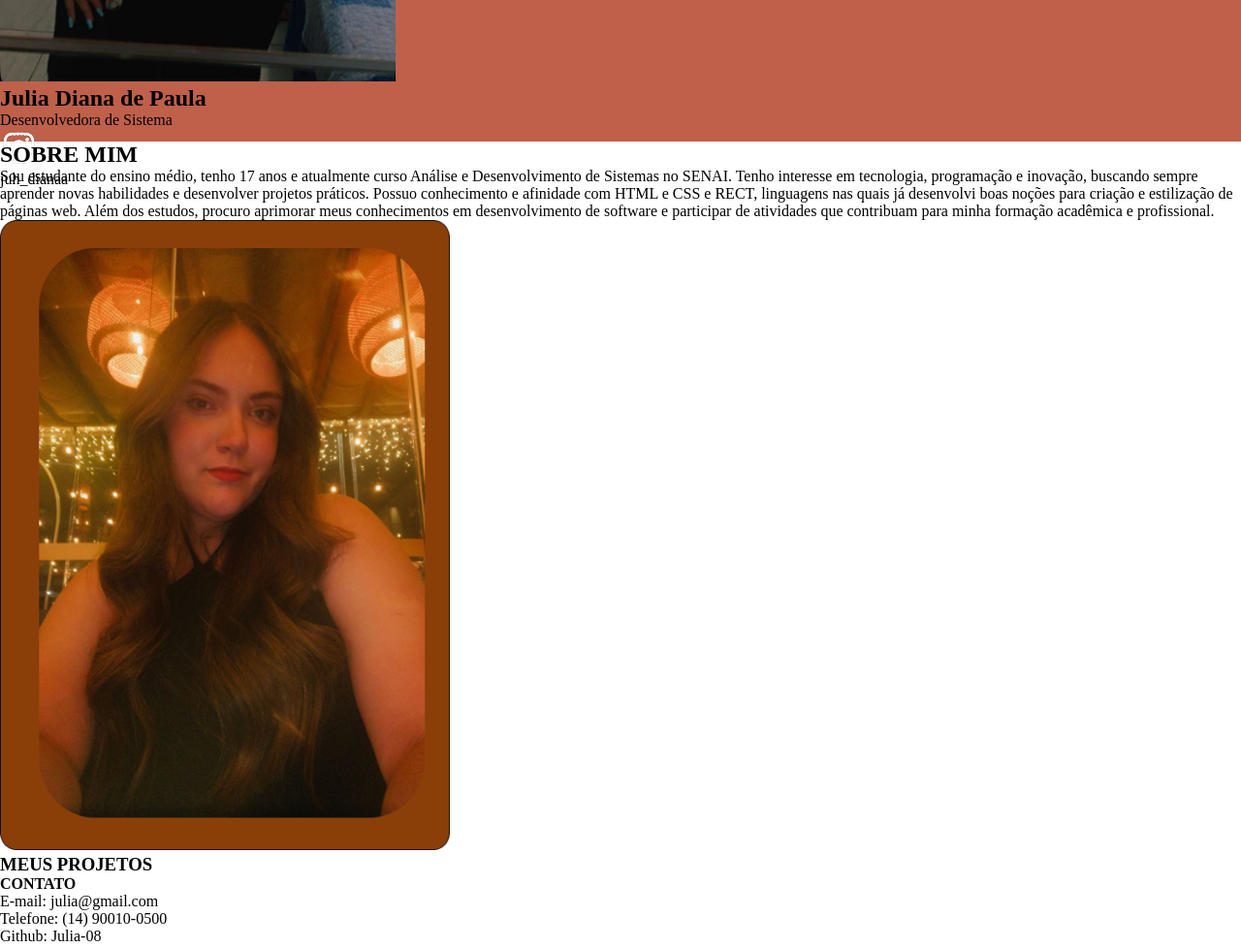
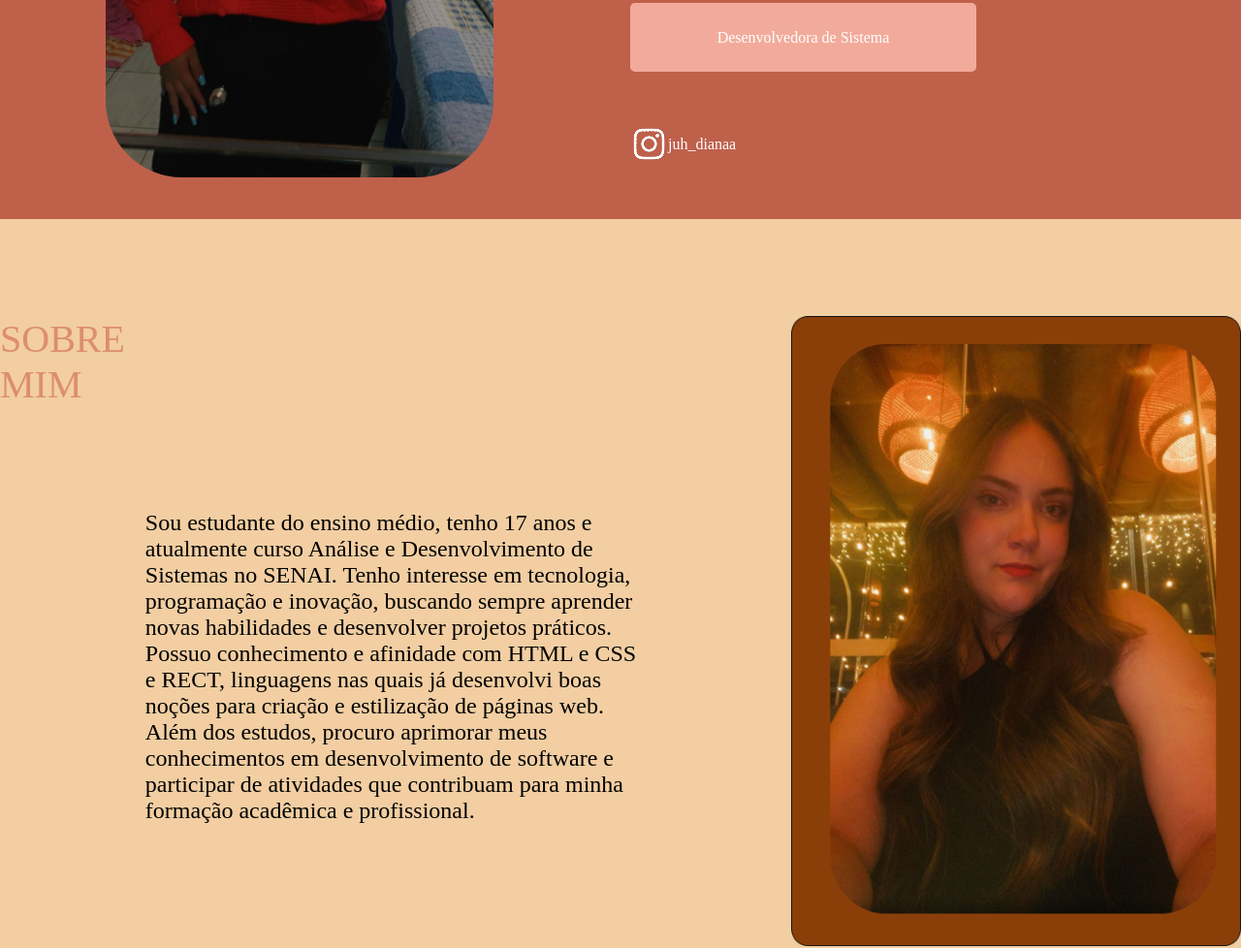
Before and after one commit to Julia-08/Portf-lio, a plain HTML site: page index.html in a window 1280 px wide. Shown: the part 574-1552 px from the top of the page at 97% size. Drawn offline with Linux system fonts and the light colour scheme; a web font is replaced by a local one.

Commit message:
Portifolio

```diff
--- a/index.html
+++ b/index.html
@@ -5,36 +5,57 @@
     <meta name="viewport" content="width=device-width, initial-scale=1.0" />
     <title>Portfólio</title>
     <link rel="stylesheet" href="style.css" />
+    <link rel="preconnect" href="https://fonts.googleapis.com" />
+    <link rel="preconnect" href="https://fonts.gstatic.com" crossorigin />
+    <link
+      href="https://fonts.googleapis.com/css2?family=Playball&display=swap"
+      rel="stylesheet"
+    />
+    <link rel="preconnect" href="https://fonts.googleapis.com" />
+    <link rel="preconnect" href="https://fonts.gstatic.com" crossorigin />
+    <link
+      href="https://fonts.googleapis.com/css2?family=Aboreto&display=swap"
+      rel="stylesheet"
+    />
+    <link rel="preconnect" href="https://fonts.googleapis.com" />
+    <link rel="preconnect" href="https://fonts.gstatic.com" crossorigin />
+    <link
+      href="https://fonts.googleapis.com/css2?family=Adamina&display=swap"
+      rel="stylesheet"
+    />
   </head>
   <body>
     <section class="introducao">
       <header>
         <div class="comeco">
           <a href="index.html">Home</a>
-        <a href="">Sobre</a>
-        <a href="">Projetos</a>
-        <a href="">Contato</a>
+          <a href="#segundaParte">Sobre</a>
+          <a href="#terceiraParte">Projetos</a>
+          <a href="#ultimaParte">Contato</a>
         </div>
       </header>
 
-
+      <div id="tudo">
         <img
           class="perfil"
           src="WhatsApp Image 2025-09-18 at 14.23.05.jpeg"
           alt="foto"
         />
+        <div class="informaçoes">
           <h1>Julia Diana de Paula</h1>
           <div class="Desenvolvedora">Desenvolvedora de Sistema</div>
-      <div>
+          <div class="insta">
             <img
               src="criativo-6594670e4b7e9MDIvMDEvMjAyNCAxNmg0Mg__-removebg-preview 1.png"
               alt=""
             />
             <p>juh_dianaa</p>
           </div>
+        </div>
+      </div>
     </section>
 
-    <section class="segundaParte">
+    <section id="segundaParte">
       <h2>SOBRE MIM</h2>
       <p>
         Sou estudante do ensino médio, tenho 17 anos e atualmente curso Análise
@@ -51,15 +72,15 @@
     </section>
 
     <main>
-      <section class="terceiraParte">
+      <section id="terceiraParte">
         <h3>MEUS PROJETOS</h3>
       </section>
     </main>
 
-    <section>
-      <div>
+    <section id="ultimaParte">
+      <div class="contato">
         <h4>CONTATO</h4>
-        <div>
+        <div class="contatos">
           <p>E-mail: julia@gmail.com</p>
           <p>Telefone: (14) 90010-0500</p>
           <p>Github: Julia-08</p>
--- a/style.css
+++ b/style.css
@@ -1,29 +1,175 @@
-*{
+* {
   margin: 0;
 }
 
-.introducao{
+.introducao {
   background-image: url("Frame\ 9.png");
   background-size: cover;
   background-repeat: no-repeat;
   background-position: center;
-    height: 90vh;
+  height: 100vh;
 }
 
-.perfil{
-    width: 408px;
-    height: 658px;
+.perfil {
+  width: 400px;
+  height: 650px;
+  display: flex;
+  justify-content: center;
+  align-items: center;
+  margin-top: 100px;
+  border-radius: 79px;
+  margin-right: 120px;
 }
 
-.foto2{
+.foto2 {
   width: 464px;
   height: 650px;
+  margin-top: 100px;
 }
 
-header{
+header {
   position: fixed;
   width: 100vw;
   display: flex;
   justify-content: center;
   align-items: center;
+  word-spacing: 201px;
+  font-size: 16px;
+  margin-left: 145px;
+  margin-top: 24px;
 }
+
+a {
+  color: #ffff;
+  text-decoration: none;
+  font-family: "Aboreto";
+}
+
+a:hover {
+  color: #f2ab9b;
+}
+
+.Desenvolvedora {
+  display: flex;
+  justify-content: center;
+  align-items: center;
+  background-color: #f2ab9b;
+  width: 357px;
+  height: 71px;
+  border-radius: 5px;
+  color: #ffff;
+  margin-top: 106px;
+}
+
+#tudo {
+  display: flex;
+  justify-content: center;
+  align-items: center;
+}
+
+h1 {
+  font-family: "Playball";
+  color: #ffff;
+  font-size: 80px;
+  flex-wrap: wrap;
+  width: 500px;
+}
+
+.informaçoes {
+  flex-direction: column;
+  padding: 21px;
+  margin-top: 250px;
+}
+
+.insta p {
+  color: #ffff;
+}
+
+.insta {
+  margin-top: 55px;
+  display: flex;
+  align-items: center;
+}
+
+#segundaParte {
+  background-color: #f2cea2;
+  display: flex;
+  justify-content: center;
+  height: 100vh
+}
+
+h2 {
+  font-family: "Aboreto";
+  color: #dd8e6b;
+  display: flex;
+  margin-top: 100px;
+  font-weight: 200;
+  font-size: 40px;
+}
+
+#segundaParte p {
+  font-family: "Adamina";
+  width: 762px;
+  height: 379px;
+  margin-top: 300px;
+  margin-right: 155px;
+  font-size: 24px;
+}
+
+#terceiraParte{
+    background-color: #F2CEA2;
+    height: 100vh
+}
+
+#terceiraParte h3{
+    color: #DD8E6B;
+    display: flex;
+    align-items: center;
+    justify-content: center;
+    padding: 133px;
+    font-size: 40px;
+    font-family: 'Aboreto';
+    font-weight: 300;
+}
+
+#ultimaParte{
+    background-color: #F2E9CE;
+    height: 100vh;
+    display: flex;
+    align-items: center;
+    justify-content: center;
+}
+
+h4{
+color: #DD8E6B;
+font-weight: 200;
+font-family: 'Aboreto';
+margin-top: 50px;
+display: flex;
+justify-content: center;
+padding: 50px;
+font-size: 40px;
+
+}
+
+.contato{
+background-color: #F2CEA2;
+width: 800px;
+height: 700px;
+border-radius: 40px;
+
+}
+
+.contatos{
+  background-color: #F2E9CE;
+   display: flex;
+   flex-direction: column;
+   justify-content: center;
+   align-items: center;
+   border-radius: 20px;
+   width: 500px;
+   height: 400px;
+   font-size: 32px;
+   margin-left: 150px;
+
+}
```
Lines whose indentation alone changed are shown as unchanged.
